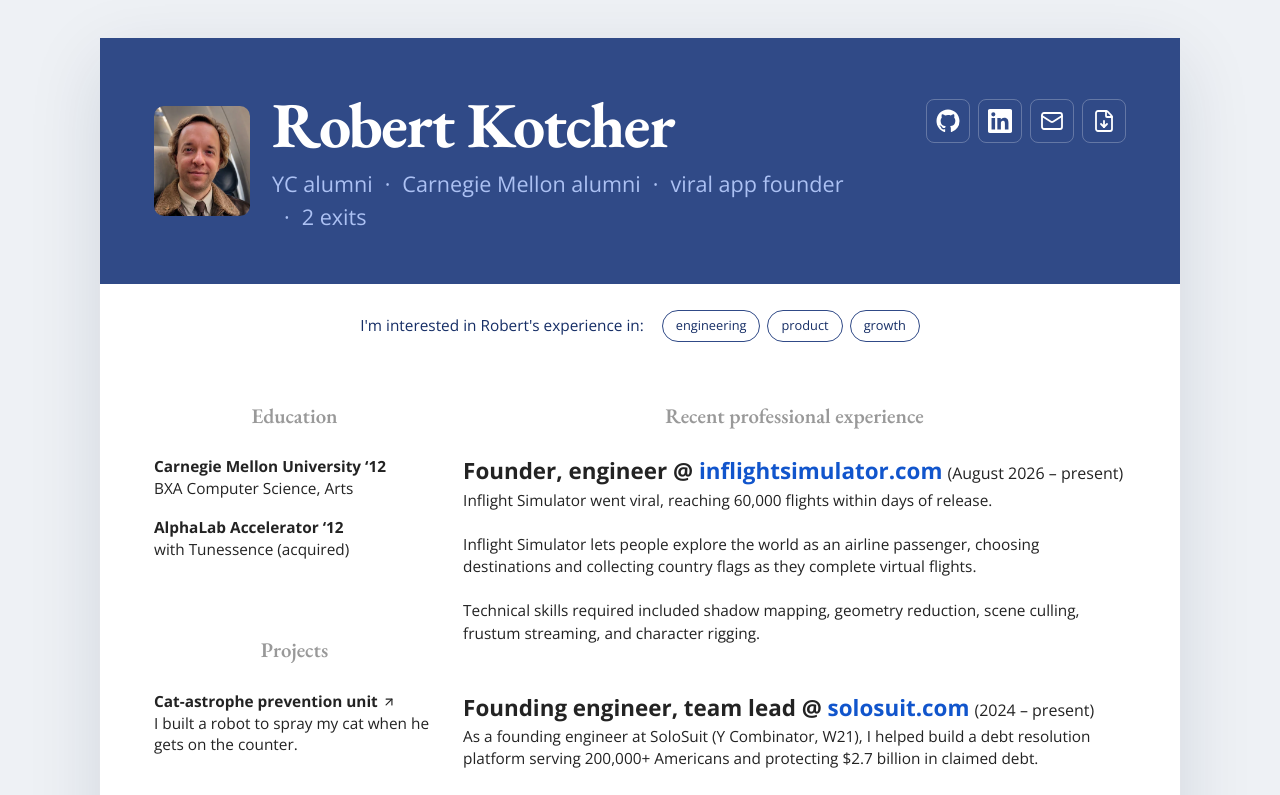
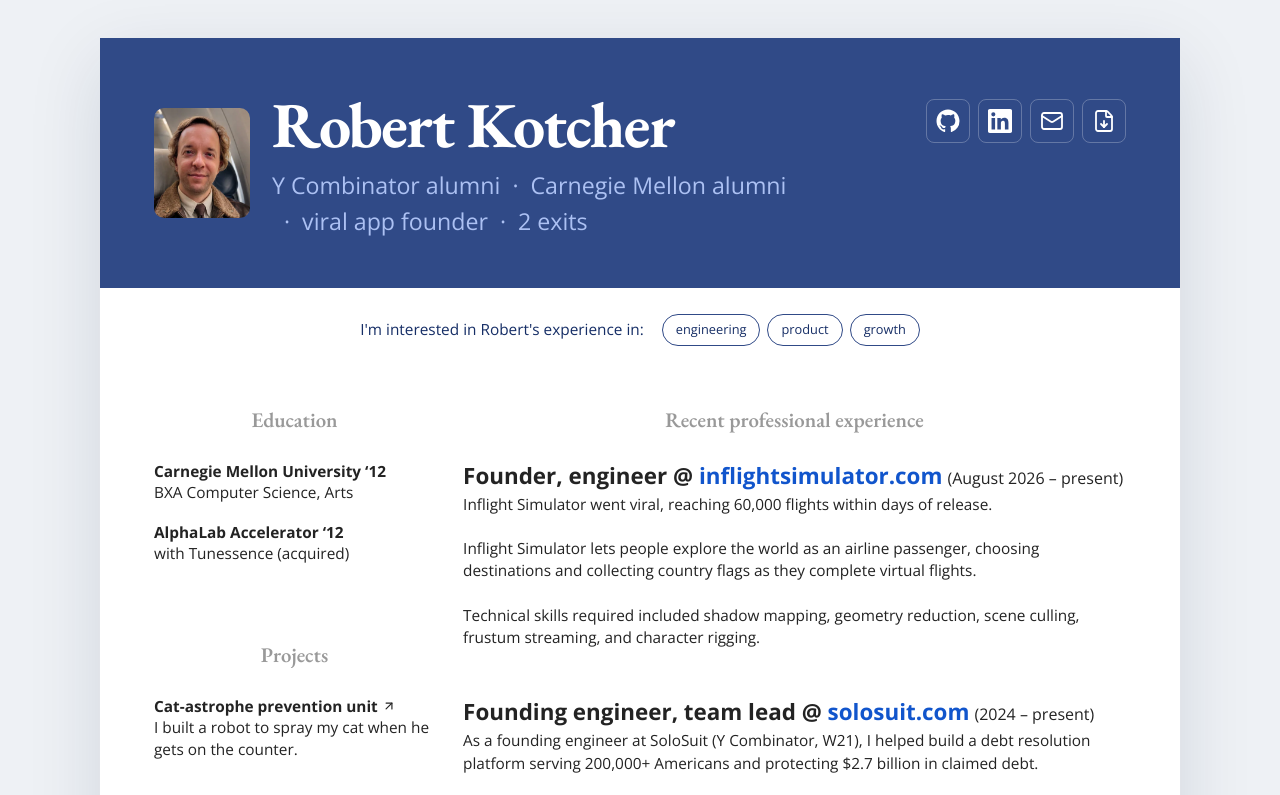
Before and after one commit to robertkotcher/robertkotcher.com, a Next.js app: page / in a window 1280 px wide. Shown: the top 795 px of the page. Built offline with nearby package versions, Linux system fonts and the light colour scheme.

Commit message:
Spell out Y Combinator and enlarge header highlights

```diff
--- a/app/Resume.tsx
+++ b/app/Resume.tsx
@@ -43,7 +43,7 @@
           <div className="identity">
             <h1>Robert Kotcher</h1>
             <p className="identity-highlights">
-              <span>YC alumni</span><span>Carnegie Mellon alumni</span><span>viral app founder</span><span>2 exits</span>
+              <span>Y Combinator alumni</span><span>Carnegie Mellon alumni</span><span>viral app founder</span><span>2 exits</span>
             </p>
           </div>
           </div>
--- a/app/globals.css
+++ b/app/globals.css
@@ -177,3 +177,6 @@
 @media (min-width: 761px) { .resume-header { padding-block: 52px; } }
 @media (max-width: 760px) { .resume-header { padding-block: 33px; } }
 @media print { .resume-header { padding-block: calc(5mm + 18px); } }
+
+.identity .identity-highlights { font-size: clamp(.9rem, 3.8vw, 1.45rem); }
+@media print { .identity .identity-highlights { font-size: 12pt; } }
```
Also changed, not shown: 2 other files (tests, documents, lock files or other folders).
